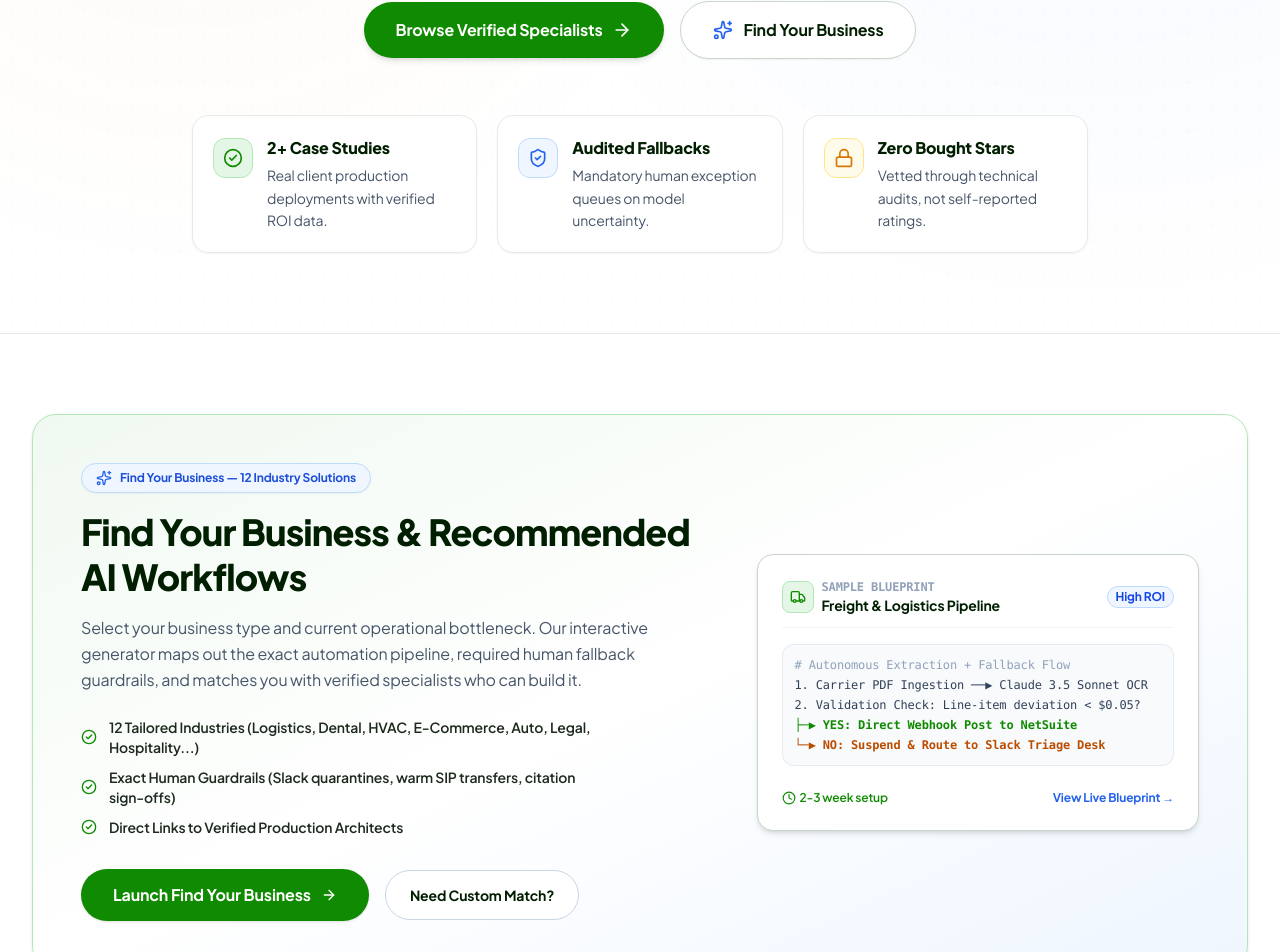
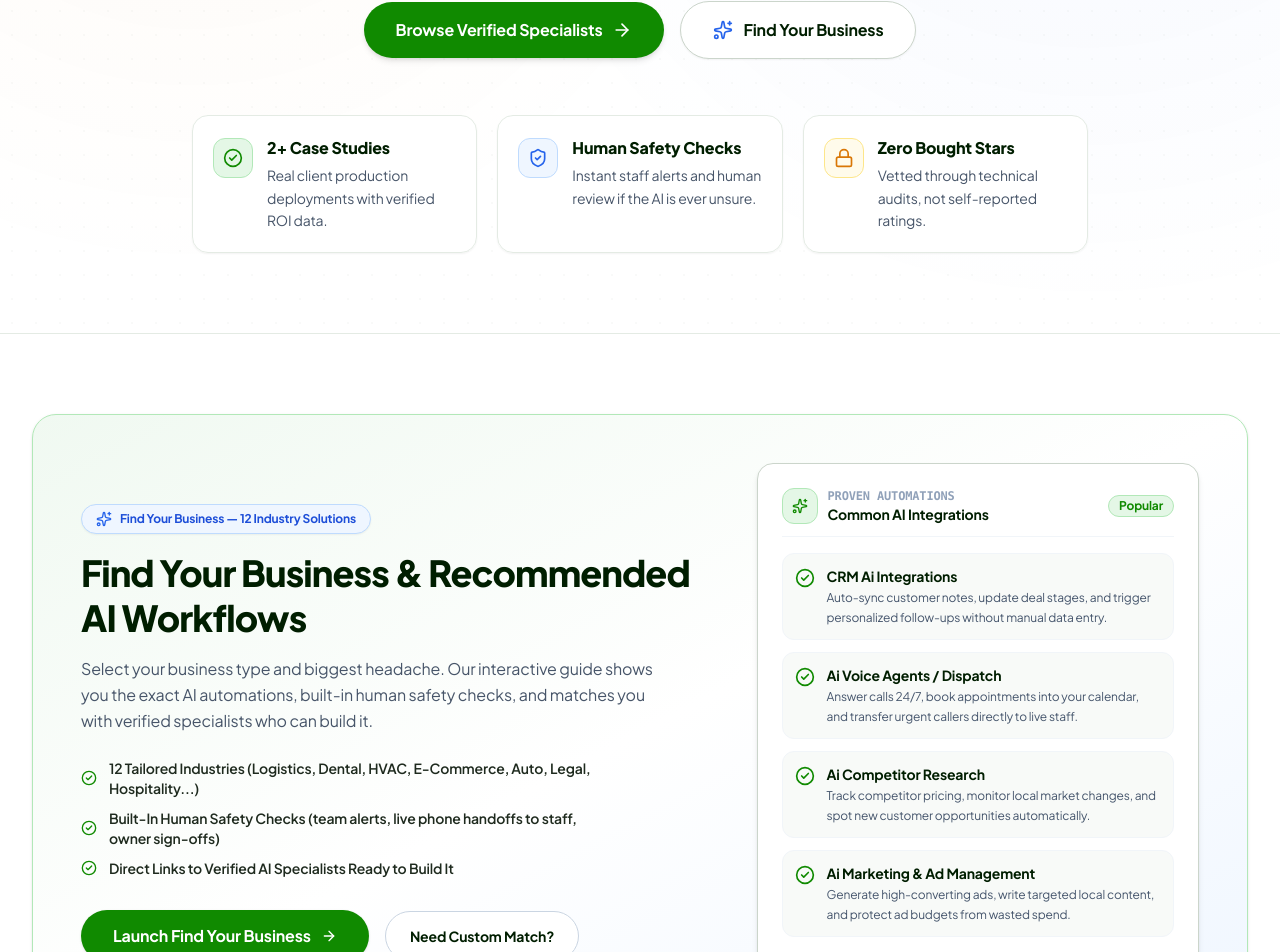
Before and after one commit to JustinMurray007/hitl-ai-expert-directory, a Next.js app: page / in a window 1280 px wide. Shown: the part 514-1466 px from the top of the page. Built offline with nearby package versions, Linux system fonts and the light colour scheme; no server answers; the database is empty.

Commit message:
Make copy relatable to small business owners and replace blueprint with common AI integrations checkmarks

```diff
--- a/src/app/about/page.tsx
+++ b/src/app/about/page.tsx
@@ -51,7 +51,7 @@ export default function AboutPage() {
             &quot;What is the exact mechanism deployed when your AI system is uncertain, wrong, or encounters an edge case?&quot;
           </blockquote>
           <p className="text-sm sm:text-base text-[#13544e] pt-1 font-medium leading-relaxed">
-            This question filters out prompt-wrapper agencies before they ever get listed. If an applicant cannot describe a concrete human fallback (a Slack approval webhook, a confidence quarantine queue, or an automated SIP warm transfer), their application is automatically rejected.
+            This question filters out unreliable, generic AI agencies before they ever get listed. If an applicant cannot describe a concrete human safety check (a team approval alert, an error review dashboard, or an immediate live phone handoff to staff), their application is automatically rejected.
           </p>
         </div>
       </section>
@@ -111,9 +111,9 @@ export default function AboutPage() {
               1
             </span>
             <div>
-              <h4 className="font-bold text-[#001e00] text-base sm:text-lg">Guardrail & Exception Verification</h4>
+              <h4 className="font-bold text-[#001e00] text-base sm:text-lg">Human Safety Checks &amp; Error Prevention</h4>
               <p className="text-[#5e6d55] text-sm sm:text-base mt-1.5 leading-relaxed font-normal">
-                The specialist articulates a concrete human fallback: confidence scoring thresholds, review webhooks, DLQs (Dead Letter Queues), and exception quarantines. Submissions claiming &quot;100% autonomous&quot; are automatically rejected.
+                The specialist articulates concrete human checkpoints: staff alerts, review dashboards, and error-prevention steps before any action affects a customer or database. Submissions claiming &quot;100% autonomous zero-touch&quot; are automatically rejected.
               </p>
             </div>
           </div>
--- a/src/app/apply/page.tsx
+++ b/src/app/apply/page.tsx
@@ -250,7 +250,7 @@ export default function ApplyPage() {
                 maxLength={120}
                 value={tagline}
                 onChange={(e) => setTagline(e.target.value)}
-                placeholder="e.g. Deterministic ops pipelines with Slack-first human exception queues."
+                placeholder="e.g. Reliable business automations with staff review checkpoints before data syncs."
                 className="w-full px-4 py-3 rounded-xl bg-[#f9faf9] border border-[#d5ded5] text-base text-[#001e00] focus:outline-none focus:border-[#108a00] focus:bg-white font-medium"
               />
             </div>
@@ -612,7 +612,7 @@ export default function ApplyPage() {
                 What is the exact mechanism deployed when your AI system is uncertain, wrong, or encounters an edge case? <span className="text-rose-500">*</span>
               </label>
               <p className="text-sm text-[#3b663b] leading-relaxed">
-                Be specific. Do you route to a Slack webhook? A quarantine queue? Trigger an automated SIP warm transfer? &quot;100% autonomous / zero-touch&quot; submissions are automatically rejected.
+                Be specific. Do you send an instant staff alert? Route to an approval dashboard? Trigger an immediate live phone transfer to staff? &quot;100% autonomous / zero-touch&quot; submissions are automatically rejected.
               </p>
               <textarea
                 name="hitlOversightMechanism"
--- a/src/app/experts/[slug]/page.tsx
+++ b/src/app/experts/[slug]/page.tsx
@@ -225,10 +225,10 @@ export default async function ExpertProfilePage({ params }: ExpertProfilePagePro
               <span>The HITL Proof Engine</span>
             </div>
             <h2 className="text-2xl sm:text-3xl font-black text-[#001e00]">
-              Production Implementations & Guardrails
+              Verified Client Deployments &amp; Human Safety Checks
             </h2>
             <p className="text-base text-[#475569] mt-2 font-normal">
-              Every case study below requires explicit proof of human oversight, failure safeguards, and measurable ROI.
+              Every case study below requires documented proof of human oversight, error prevention safeguards, and measurable business ROI.
             </p>
           </div>
           <div className="text-sm font-mono font-bold text-[#108a00] bg-[#e4f7e6] px-3.5 py-1 rounded-full border border-[#b2e8b8]">
--- a/src/app/match/MatchFormClient.tsx
+++ b/src/app/match/MatchFormClient.tsx
@@ -217,7 +217,7 @@ export default function MatchFormClient() {
           rows={4}
           value={needDescription}
           onChange={(e) => setNeedDescription(e.target.value)}
-          placeholder="e.g. We receive 300+ invoices and bill of ladings weekly. We want an automated OCR and classification pipeline, but we cannot afford incorrect entries in QuickBooks without human triage."
+          placeholder="e.g. We receive 300+ invoices and receipts weekly. We want an automated scan and data-entry system, but we need our staff to approve any exceptions before data hits QuickBooks."
           className="w-full px-4 py-3 rounded-xl bg-[#f9faf9] border border-[#d5ded5] text-base text-[#001e00] focus:outline-none focus:border-[#108a00] focus:bg-white font-medium leading-relaxed"
         />
       </div>
@@ -235,7 +235,7 @@ export default function MatchFormClient() {
           >
             <option value="under_2500">Under $2,500 (Small sprint or audit)</option>
             <option value="2500_to_5000">$2,500 – $5,000 (Standard workflow)</option>
-            <option value="5000_to_15000">$5,000 – $15,000 (Multi-step pipeline)</option>
+            <option value="5000_to_15000">$5,000 – $15,000 (Multi-step automation system)</option>
             <option value="15000_plus">$15,000+ (Enterprise integration)</option>
           </select>
         </div>
--- a/src/app/page.tsx
+++ b/src/app/page.tsx
@@ -15,9 +15,6 @@ import {
   XCircle,
   AlertTriangle,
   Lock,
-  Truck,
-  Stethoscope,
-  Compass,
   Target,
   Clock,
 } from 'lucide-react';
@@ -114,7 +111,7 @@ export default async function HomePage() {
 
           {/* Controlled Line-Length Paragraph */}
           <p className="mt-6 text-base sm:text-xl text-[#334133] max-w-2xl mx-auto leading-relaxed font-normal">
-            Autonomous prompt wrappers hallucinate and generic platforms rank paid reviews. We audit applied AI architects through reviewed production case studies and mandatory human fallback guardrails.
+            Generic AI tools make costly mistakes and freelance sites push paid ads. We verify real AI specialists who build dependable business automations with built-in human safety checks — so you stay in complete control.
           </p>
 
           {/* Primary Action Buttons */}
@@ -154,9 +151,9 @@ export default async function HomePage() {
                 <ShieldCheck className="w-5 h-5 text-[#2563eb]" />
               </div>
               <div>
-                <h4 className="text-base font-black text-[#001e00]">Audited Fallbacks</h4>
+                <h4 className="text-base font-black text-[#001e00]">Human Safety Checks</h4>
                 <p className="text-xs sm:text-sm text-[#475569] mt-1 font-normal leading-relaxed">
-                  Mandatory human exception queues on model uncertainty.
+                  Instant staff alerts and human review if the AI is ever unsure.
                 </p>
               </div>
             </div>
@@ -193,7 +190,7 @@ export default async function HomePage() {
                   Find Your Business &amp; Recommended AI Workflows
                 </h2>
                 <p className="mt-4 text-base text-[#475569] max-w-xl font-normal leading-relaxed">
-                  Select your business type and current operational bottleneck. Our interactive generator maps out the exact automation pipeline, required human fallback guardrails, and matches you with verified specialists who can build it.
+                  Select your business type and biggest headache. Our interactive guide shows you the exact AI automations, built-in human safety checks, and matches you with verified specialists who can build it.
                 </p>
 
                 {/* Key Features List */}
@@ -204,11 +201,11 @@ export default async function HomePage() {
                   </div>
                   <div className="flex items-center gap-3 text-sm text-[#1e2a1e] font-semibold">
                     <CheckCircle2 className="w-4 h-4 text-[#108a00] shrink-0" />
-                    <span>Exact Human Guardrails (Slack quarantines, warm SIP transfers, citation sign-offs)</span>
+                    <span>Built-In Human Safety Checks (team alerts, live phone handoffs to staff, owner sign-offs)</span>
                   </div>
                   <div className="flex items-center gap-3 text-sm text-[#1e2a1e] font-semibold">
                     <CheckCircle2 className="w-4 h-4 text-[#108a00] shrink-0" />
-                    <span>Direct Links to Verified Production Architects</span>
+                    <span>Direct Links to Verified AI Specialists Ready to Build It</span>
                   </div>
                 </div>
 
@@ -229,46 +226,76 @@ export default async function HomePage() {
                 </div>
               </div>
 
-              {/* Right Column: Live Interactive Blueprint Teaser Card */}
+              {/* Right Column: Common AI Integrations List with Checkmarks */}
               <div className="lg:col-span-5">
                 <div className="rounded-2xl p-6 bg-white border border-[#cbd5cb] shadow-md space-y-4">
                   <div className="flex items-center justify-between pb-3 border-b border-slate-100">
-                    <div className="flex items-center gap-2">
-                      <div className="w-8 h-8 rounded-lg bg-[#e4f7e6] border border-[#b2e8b8] flex items-center justify-center">
-                        <Truck className="w-4 h-4 text-[#108a00]" />
+                    <div className="flex items-center gap-2.5">
+                      <div className="w-9 h-9 rounded-xl bg-[#e4f7e6] border border-[#b2e8b8] flex items-center justify-center">
+                        <Sparkles className="w-4 h-4 text-[#108a00]" />
                       </div>
                       <div>
-                        <div className="text-xs uppercase font-mono font-bold text-slate-400">Sample Blueprint</div>
-                        <div className="text-sm font-bold text-[#001e00]">Freight & Logistics Pipeline</div>
+                        <div className="text-xs uppercase font-mono font-bold text-slate-400">Proven Automations</div>
+                        <div className="text-sm font-bold text-[#001e00]">Common AI Integrations</div>
                       </div>
                     </div>
-                    <span className="text-xs font-bold px-2 py-0.5 rounded-full bg-blue-50 text-blue-700 border border-blue-200">
-                      High ROI
+                    <span className="text-xs font-bold px-2.5 py-0.5 rounded-full bg-[#e4f7e6] text-[#108a00] border border-[#b2e8b8]">
+                      Popular
                     </span>
                   </div>
 
-                  {/* Architecture Diagram Snippet */}
-                  <div className="rounded-xl p-3 bg-slate-50 border border-slate-200/80 text-xs font-mono text-slate-700 space-y-1">
-                    <div className="text-slate-400"># Autonomous Extraction + Fallback Flow</div>
-                    <div>1. Carrier PDF Ingestion ──▶ Claude 3.5 Sonnet OCR</div>
-                    <div>2. Validation Check: Line-item deviation &lt; $0.05?</div>
-                    <div className="text-[#108a00] font-bold">
-                      ├─▶ YES: Direct Webhook Post to NetSuite
+                  {/* Checkmarked List of Common Integrations */}
+                  <div className="space-y-3">
+                    <div className="p-3 rounded-xl bg-[#f8faf8] border border-slate-100 hover:border-[#b2e8b8] transition-colors flex items-start gap-3">
+                      <CheckCircle2 className="w-5 h-5 text-[#108a00] shrink-0 mt-0.5" />
+                      <div>
+                        <div className="text-sm font-bold text-[#001e00]">CRM Ai Integrations</div>
+                        <p className="text-xs text-slate-600 mt-0.5 leading-relaxed font-normal">
+                          Auto-sync customer notes, update deal stages, and trigger personalized follow-ups without manual data entry.
+                        </p>
+                      </div>
                     </div>
-                    <div className="text-amber-700 font-bold">
-                      └─▶ NO: Suspend &amp; Route to Slack Triage Desk
+
+                    <div className="p-3 rounded-xl bg-[#f8faf8] border border-slate-100 hover:border-[#b2e8b8] transition-colors flex items-start gap-3">
+                      <CheckCircle2 className="w-5 h-5 text-[#108a00] shrink-0 mt-0.5" />
+                      <div>
+                        <div className="text-sm font-bold text-[#001e00]">Ai Voice Agents / Dispatch</div>
+                        <p className="text-xs text-slate-600 mt-0.5 leading-relaxed font-normal">
+                          Answer calls 24/7, book appointments into your calendar, and transfer urgent callers directly to live staff.
+                        </p>
+                      </div>
+                    </div>
+
+                    <div className="p-3 rounded-xl bg-[#f8faf8] border border-slate-100 hover:border-[#b2e8b8] transition-colors flex items-start gap-3">
+                      <CheckCircle2 className="w-5 h-5 text-[#108a00] shrink-0 mt-0.5" />
+                      <div>
+                        <div className="text-sm font-bold text-[#001e00]">Ai Competitor Research</div>
+                        <p className="text-xs text-slate-600 mt-0.5 leading-relaxed font-normal">
+                          Track competitor pricing, monitor local market changes, and spot new customer opportunities automatically.
+                        </p>
+                      </div>
+                    </div>
+
+                    <div className="p-3 rounded-xl bg-[#f8faf8] border border-slate-100 hover:border-[#b2e8b8] transition-colors flex items-start gap-3">
+                      <CheckCircle2 className="w-5 h-5 text-[#108a00] shrink-0 mt-0.5" />
+                      <div>
+                        <div className="text-sm font-bold text-[#001e00]">Ai Marketing &amp; Ad Management</div>
+                        <p className="text-xs text-slate-600 mt-0.5 leading-relaxed font-normal">
+                          Generate high-converting ads, write targeted local content, and protect ad budgets from wasted spend.
+                        </p>
+                      </div>
                     </div>
                   </div>
 
-                  <div className="pt-2 flex items-center justify-between text-xs text-slate-500">
+                  <div className="pt-2 flex items-center justify-between text-xs text-slate-500 border-t border-slate-100">
                     <span className="flex items-center gap-1 font-semibold text-[#108a00]">
-                      <Clock className="w-3.5 h-3.5" /> 2-3 week setup
+                      <Clock className="w-3.5 h-3.5" /> 1–3 week setup
                     </span>
                     <Link
-                      href="/recommendations?industry=freight_logistics"
+                      href="/recommendations"
                       className="font-bold text-[#2563eb] hover:underline flex items-center gap-1"
                     >
-                      View Live Blueprint →
+                      See Your Industry Solution →
                     </Link>
                   </div>
                 </div>
@@ -287,13 +314,13 @@ export default async function HomePage() {
           <div className="flex flex-col sm:flex-row sm:items-end justify-between mb-12 gap-4">
             <div>
               <span className="text-xs uppercase font-mono tracking-wider text-[#1d4ed8] font-bold">
-                Operational Taxonomy
+                Business Solutions
               </span>
               <h2 className="text-2xl sm:text-4xl font-extrabold text-[#001e00] mt-1 tracking-tight">
-                Browse by Business Bottleneck
+                Browse by Business Need
               </h2>
               <p className="text-base text-[#475569] mt-2 max-w-2xl font-normal leading-relaxed">
-                Explore specialized hubs organized by operational hurdle — from 24/7 telephony agents to high-compliance knowledge bases and ERP synchronization.
+                Explore specialized solutions organized by business need — from 24/7 phone answering and CRM synchronization to customer support and automated marketing.
               </p>
             </div>
             <Link
@@ -444,38 +471,38 @@ export default async function HomePage() {
               </div>
             </div>
 
-            {/* Card 2: Black-Box Autonomous Danger */}
+            {/* Card 2: Unvetted AI Agencies */}
             <div className="rounded-3xl p-8 bg-white border border-amber-200/80 shadow-xs flex flex-col justify-between">
               <div>
                 <div className="w-12 h-12 rounded-2xl bg-amber-50 border border-amber-200 flex items-center justify-center mb-6">
                   <AlertTriangle className="w-6 h-6 text-amber-500" />
                 </div>
                 <span className="text-xs font-mono font-bold text-amber-600 uppercase tracking-wider">
-                  Unchecked Autonomy
+                  Unchecked Automation
                 </span>
-                <h3 className="text-xl font-black text-[#001e00] mt-1">Prompt-Wrapper Agencies</h3>
+                <h3 className="text-xl font-black text-[#001e00] mt-1">Unvetted AI Agencies</h3>
                 <p className="text-sm text-slate-500 mt-2 font-normal leading-relaxed">
-                  Agencies selling 100% autonomous magic without failure safeguards.
+                  Agencies selling &quot;100% hands-off AI&quot; with zero error protection.
                 </p>
 
                 <div className="mt-6 space-y-3 text-sm text-slate-700">
                   <div className="flex items-start gap-2.5">
                     <AlertTriangle className="w-4 h-4 text-amber-500 shrink-0 mt-0.5" />
-                    <span>Hallucinations silently corrupting production ERP data</span>
+                    <span>AI errors and wrong answers sent directly to your paying clients</span>
                   </div>
                   <div className="flex items-start gap-2.5">
                     <AlertTriangle className="w-4 h-4 text-amber-500 shrink-0 mt-0.5" />
-                    <span>Callers trapped in unresponsive voice agent loops</span>
+                    <span>Callers trapped in repetitive voice loops with no way to reach staff</span>
                   </div>
                   <div className="flex items-start gap-2.5">
                     <AlertTriangle className="w-4 h-4 text-amber-500 shrink-0 mt-0.5" />
-                    <span>Zero dead-letter queues or audit logging</span>
+                    <span>Zero staff alerts or approval steps when the AI gets confused</span>
                   </div>
                 </div>
               </div>
 
               <div className="mt-8 pt-4 border-t border-slate-100 text-xs font-semibold text-amber-700">
-                Outcome: Reputational damage &amp; lost client trust.
+                Outcome: Reputational damage &amp; lost customer trust.
               </div>
             </div>
 
@@ -500,11 +527,11 @@ export default async function HomePage() {
                 <div className="mt-6 space-y-3 text-sm text-[#001e00] font-semibold">
                   <div className="flex items-start gap-2.5">
                     <CheckCircle2 className="w-4 h-4 text-[#108a00] shrink-0 mt-0.5" />
-                    <span>Mandatory human fallback protocol (Slack, SIP, queues)</span>
+                    <span>Built-in human safety checks (instant staff alerts &amp; live phone transfers)</span>
                   </div>
                   <div className="flex items-start gap-2.5">
                     <CheckCircle2 className="w-4 h-4 text-[#108a00] shrink-0 mt-0.5" />
-                    <span>≥2 reviewed production case studies with client ROI</span>
+                    <span>≥2 reviewed production case studies with real client ROI</span>
                   </div>
                   <div className="flex items-start gap-2.5">
                     <CheckCircle2 className="w-4 h-4 text-[#108a00] shrink-0 mt-0.5" />
@@ -535,7 +562,7 @@ export default async function HomePage() {
                 Let Our Team Handpick 2 Verified Specialists for Your Workflow.
               </h2>
               <p className="text-base text-[#475569] mt-3 leading-relaxed font-normal">
-                Tell us your current operational bottleneck, tech stack, and budget. We will review your request privately and connect you with two verified experts with proven domain case studies.
+                Tell us what you want to automate, what software you use, and your budget. We will review your request privately and connect you with two verified experts with proven client case studies.
               </p>
               <div className="mt-8 flex flex-col sm:flex-row items-stretch sm:items-center gap-4">
                 <Link
--- a/src/components/NavbarClient.tsx
+++ b/src/components/NavbarClient.tsx
@@ -37,7 +37,7 @@ interface NavbarClientProps {
 const solutionCategories = [
   {
     name: 'Workflow Automation',
-    desc: 'n8n, Make, invoice OCR & ERP bridges',
+    desc: 'Invoice processing, QuickBooks sync & automations',
     href: '/categories/operations-workflow-automation',
     icon: Workflow,
     color: 'text-blue-600',
@@ -46,7 +46,7 @@ const solutionCategories = [
   },
   {
     name: 'Voice AI & Telephony',
-    desc: 'Vapi, Retell 24/7 reception & warm SIP transfer',
+    desc: '24/7 call answering, booking & live staff transfers',
     href: '/categories/sales-lead-qualification',
     icon: PhoneCall,
     color: 'text-[#108a00]',
@@ -54,8 +54,8 @@ const solutionCategories = [
     border: 'border-[#b2e8b8]',
   },
   {
-    name: 'Support & RAG Knowledge Bases',
-    desc: 'Strict source citations & internal doc QA',
+    name: 'Customer Support & Knowledge Bases',
+    desc: 'AI search for company files, FAQs & client questions',
     href: '/categories/customer-support-knowledge-base',
     icon: LifeBuoy,
     color: 'text-teal-600',
@@ -64,7 +64,7 @@ const solutionCategories = [
   },
   {
     name: 'Marketing & SEO Automation',
-    desc: 'Local SEO pipelines & estimate nurture loops',
+    desc: 'Local Google ranking, quote follow-ups & review generation',
     href: '/categories/marketing-programmatic-content',
     icon: Megaphone,
     color: 'text-purple-600',
@@ -82,7 +82,7 @@ const solutionCategories = [
   },
   {
     name: 'AI Advertising & Paid Media',
-    desc: 'Meta & Google Ads automation, creative testing & ROAS pacing',
+    desc: 'Automated ad creative, budget management & lead tracking',
     href: '/categories/ai-advertising-paid-media',
     icon: Target,
     color: 'text-rose-600',
@@ -374,16 +374,16 @@ export default function NavbarClient({ demoActive }: NavbarClientProps) {
                     <span>The Find Ai Pros Guarantee</span>
                   </div>
                   <h4 className="text-base font-black text-[#001e00] leading-snug">
-                    Zero Unvetted Claims. Mandatory Guardrails.
+                    Zero Unvetted Claims. Built-In Human Safety Checks.
                   </h4>
                   <p className="mt-2 text-xs text-slate-600 leading-relaxed font-normal">
-                    Unlike open freelance platforms, every specialist has submitted 2 client production case studies with verified human fallback checkpoints.
+                    Unlike open freelance platforms, every specialist has submitted 2 client case studies with verified human checkpoints before anything goes out.
                   </p>
 
                   <div className="mt-4 space-y-2 text-xs text-[#001e00] font-medium">
                     <div className="flex items-center gap-2">
                       <CheckCircle2 className="w-4 h-4 text-[#108a00] shrink-0" />
-                      <span>Code & Architecture Audited</span>
+                      <span>Code &amp; Systems Audited</span>
                     </div>
                     <div className="flex items-center gap-2">
                       <CheckCircle2 className="w-4 h-4 text-[#108a00] shrink-0" />
@@ -391,7 +391,7 @@ export default function NavbarClient({ demoActive }: NavbarClientProps) {
                     </div>
                     <div className="flex items-center gap-2">
                       <CheckCircle2 className="w-4 h-4 text-[#108a00] shrink-0" />
-                      <span>Exception Routing Protocol</span>
+                      <span>Instant Staff Alerts &amp; Human Review</span>
                     </div>
                   </div>
 
```
Also changed, not shown: src/app/categories/[slug]/page.tsx (+17 -17 lines), src/app/categories/page.tsx (+11 -11 lines), src/components/BusinessRecommender.tsx (+4 -4 lines), src/lib/recommendations.ts (+8 -8 lines), src/lib/seed.ts (+7 -7 lines).
